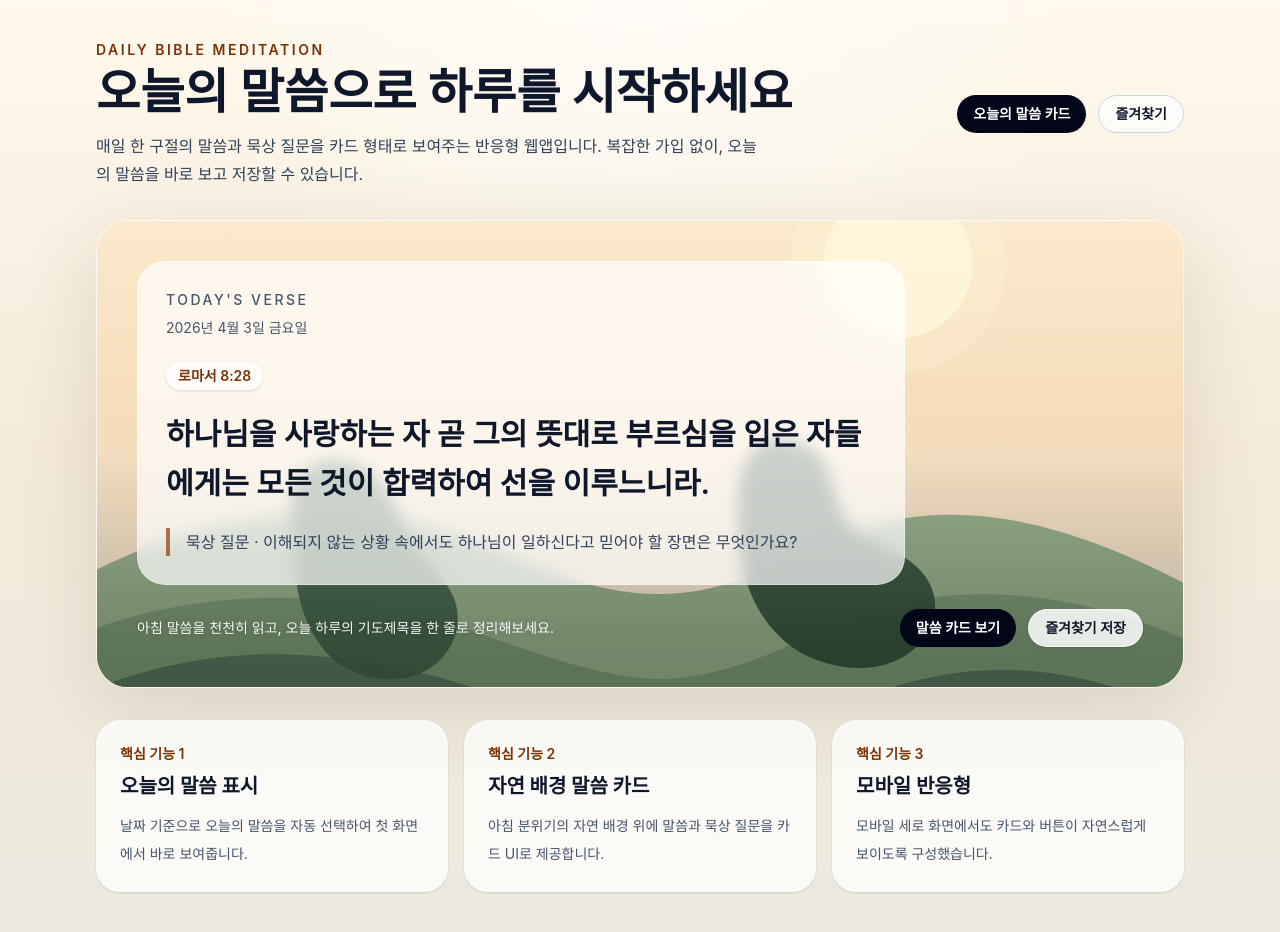
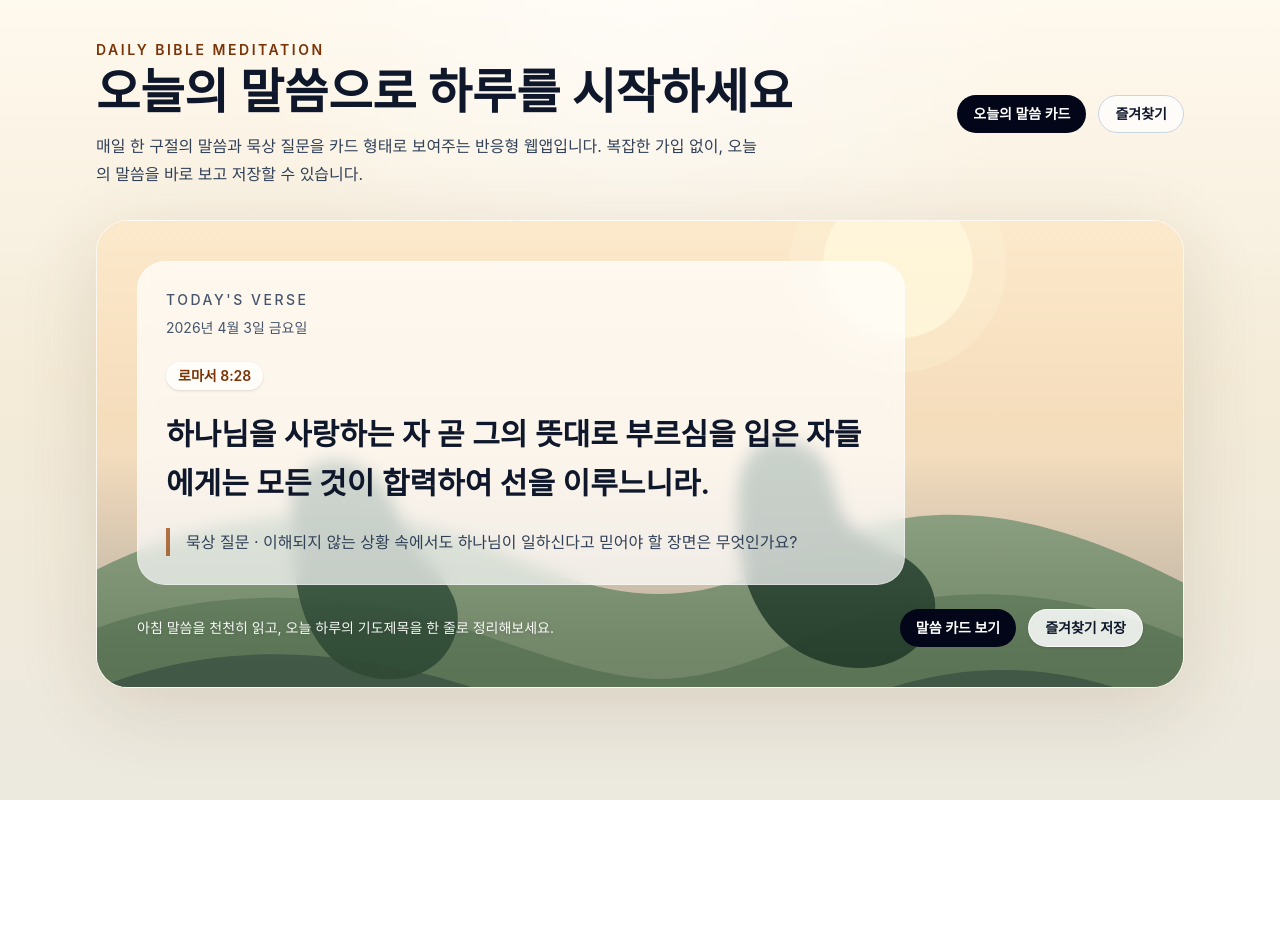
Before and after one commit to Baekjonghee/whitepaper, a Next.js app: page / in a window 1280 px wide. After the commit the page ends 800 px from the top, so only its background shows below. Built offline with nearby package versions, Linux system fonts and the light colour scheme.

Commit message:
fix: remove home feature cards section

```diff
--- a/app/page.tsx
+++ b/app/page.tsx
@@ -37,32 +37,6 @@ export default function HomePage() {
       <section className="mt-8">
         <TodayVersePanel compact />
       </section>
-
-      <section className="mt-8 grid gap-4 md:grid-cols-3">
-        <div className="rounded-3xl bg-white/75 p-6 shadow-sm backdrop-blur-sm">
-          <p className="text-sm font-semibold text-amber-900">핵심 기능 1</p>
-          <h2 className="mt-2 text-xl font-bold text-slate-900">오늘의 말씀 표시</h2>
-          <p className="mt-3 text-sm leading-7 text-slate-600">
-            날짜 기준으로 오늘의 말씀을 자동 선택하여 첫 화면에서 바로 보여줍니다.
-          </p>
-        </div>
-
-        <div className="rounded-3xl bg-white/75 p-6 shadow-sm backdrop-blur-sm">
-          <p className="text-sm font-semibold text-amber-900">핵심 기능 2</p>
-          <h2 className="mt-2 text-xl font-bold text-slate-900">자연 배경 말씀 카드</h2>
-          <p className="mt-3 text-sm leading-7 text-slate-600">
-            아침 분위기의 자연 배경 위에 말씀과 묵상 질문을 카드 UI로 제공합니다.
-          </p>
-        </div>
-
-        <div className="rounded-3xl bg-white/75 p-6 shadow-sm backdrop-blur-sm">
-          <p className="text-sm font-semibold text-amber-900">핵심 기능 3</p>
-          <h2 className="mt-2 text-xl font-bold text-slate-900">모바일 반응형</h2>
-          <p className="mt-3 text-sm leading-7 text-slate-600">
-            모바일 세로 화면에서도 카드와 버튼이 자연스럽게 보이도록 구성했습니다.
-          </p>
-        </div>
-      </section>
     </main>
   );
 }
```
